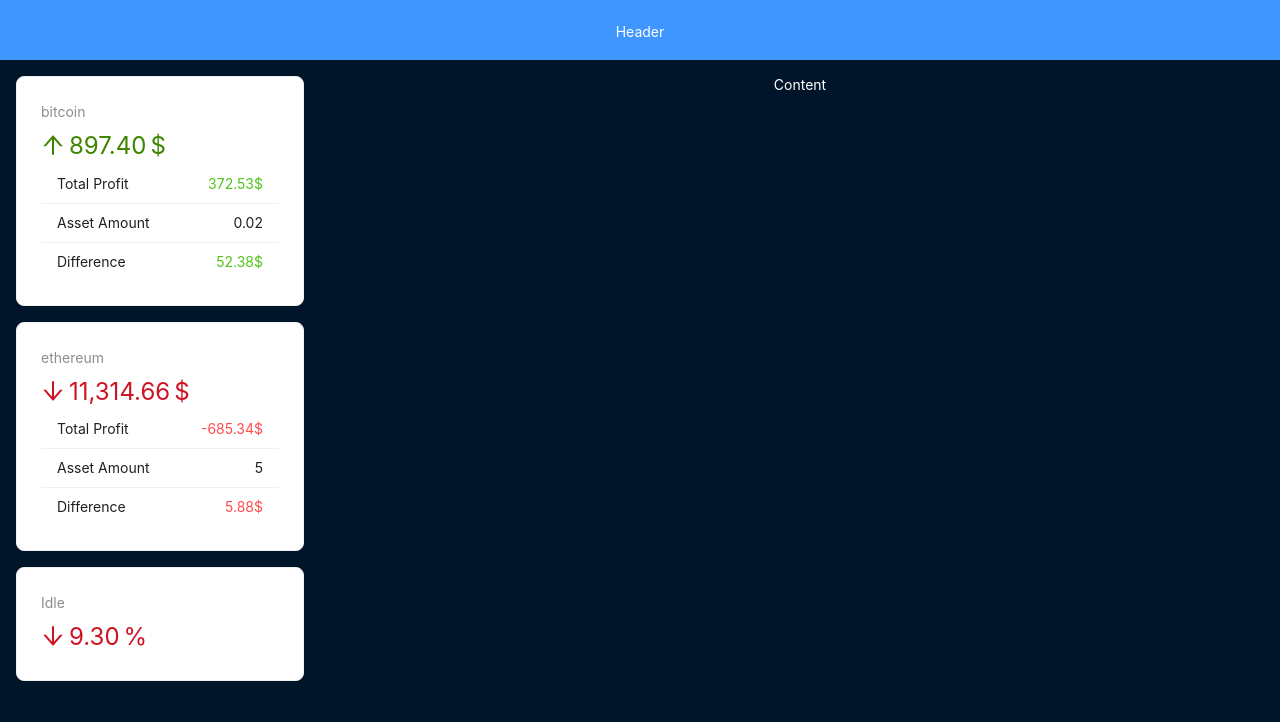
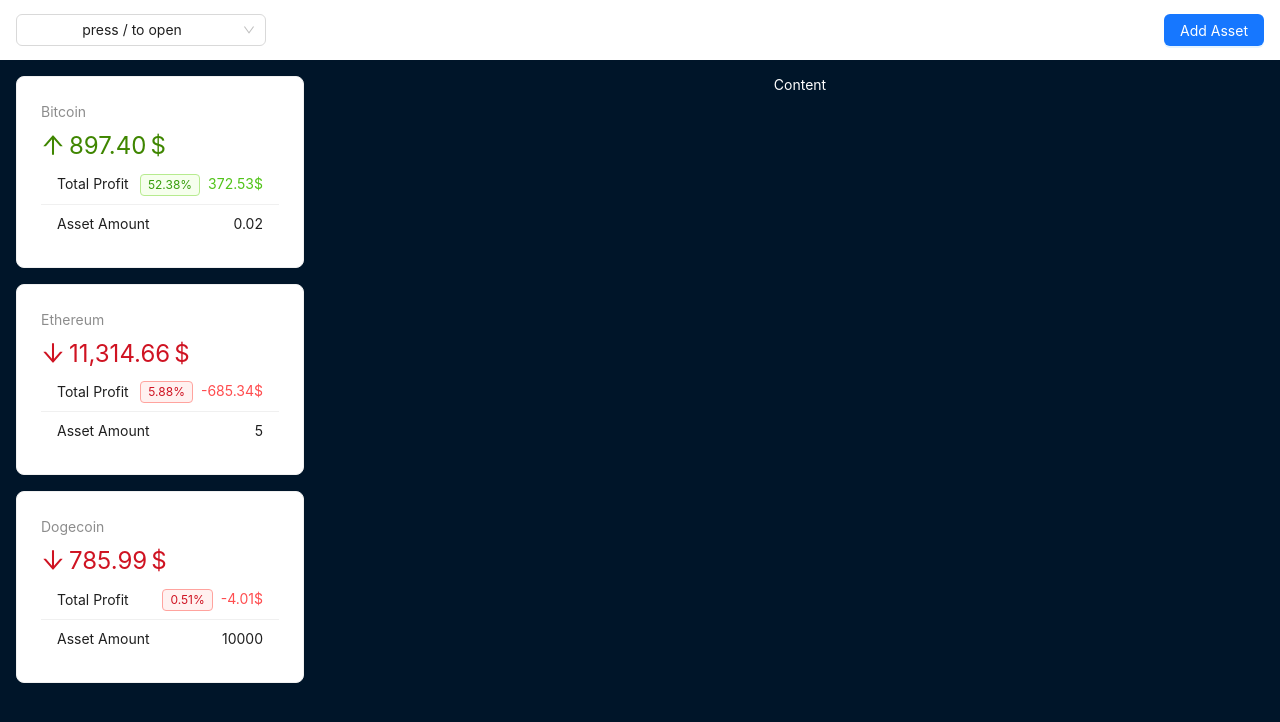
Before and after one commit to Finnimonius/react-crypto-project-test, a React (Vite) app: page / in a window 1280 px wide. Shown: the top 722 px of the page. Built offline with nearby package versions, Linux system fonts and the light colour scheme.

Commit message:
Finished sider

```diff
--- a/src/App.jsx
+++ b/src/App.jsx
@@ -1,18 +1,13 @@
-import './App.css'
-import { Layout } from 'antd';
-import AppHeader from './components/layout/AppHeader';
-import AppSider from './components/layout/AppSider';
-import AppContent from './components/layout/AppContent';
+
+import AppLayout from './components/layout/AppLayout';
+import CryptoContext, { CryptoContextProvider } from './context/crypto-context';
 
 function App() {
+
   return (
-    <Layout>
-      <AppHeader />
-      <Layout>
-        <AppSider />
-        <AppContent />
-      </Layout>
-    </Layout>
+    <CryptoContextProvider>
+      <AppLayout />
+    </CryptoContextProvider>
   )
 }
 
--- a/src/components/layout/AppHeader.jsx
+++ b/src/components/layout/AppHeader.jsx
@@ -1,14 +1,60 @@
-import { Layout } from 'antd';
+import { Layout, Select, Space, Button } from 'antd';
+import { useCrypto } from '../../context/crypto-context';
 
 const headerStyle = {
+  width: '100%',
   textAlign: 'center',
-  color: '#fff',
   height: 60,
   paddingInline: 48,
-  lineHeight: '64px',
-  backgroundColor: '#4096ff',
+  padding: '1rem',
+  display: 'flex',
+  background: 'white',
+  justifyContent: 'space-between',
+  alignItems: 'center'
 };
 
-export default function AppHeader () {
-    return (<Layout.Header style={headerStyle}>Header</Layout.Header>)
+const options = [
+  {
+    label: 'China',
+    value: 'china',
+    emoji: '🇨🇳',
+    desc: 'China (中国)',
+  },
+  {
+    label: 'USA',
+    value: 'usa',
+    emoji: '🇺🇸',
+    desc: 'USA (美国)',
+  },
+  {
+    label: 'Japan',
+    value: 'japan',
+    emoji: '🇯🇵',
+    desc: 'Japan (日本)',
+  },
+  {
+    label: 'Korea',
+    value: 'korea',
+    emoji: '🇰🇷',
+    desc: 'Korea (韩国)',
+  },
+];
+
+export default function AppHeader() {
+  const { crypto } = useCrypto()
+  return (
+    <Layout.Header style={headerStyle}>
+      <Select
+        style={{ width: 250 }}
+        value="press / to open"
+        optionLabelProp='label'
+        options={options}
+        optionRender={option => (
+          <Space>
+            <img src="" alt="" /> bitcoin
+          </Space>
+        )}
+      />
+      <Button type="primary">Add Asset</Button>
+    </Layout.Header>)
 }
--- /dev/null
+++ b/src/components/layout/AppLayout.jsx
@@ -0,0 +1,24 @@
+import { Layout, Spin } from 'antd';
+import AppHeader from './AppHeader';
+import AppSider from './AppSider';
+import AppContent from './AppContent';
+import CryptoContext from '../../context/crypto-context';
+import { useContext } from 'react';
+
+export default function AppLayout() {
+    const { loading } = useContext(CryptoContext)
+
+    if (loading) {
+        return <Spin fullscreen />
+    }
+
+    return (
+        <Layout>
+            <AppHeader />
+            <Layout>
+                <AppSider />
+                <AppContent />
+            </Layout>
+        </Layout>
+    )
+}
--- a/src/components/layout/AppSider.jsx
+++ b/src/components/layout/AppSider.jsx
@@ -1,44 +1,15 @@
-import { Layout, Card, Statistic, List, Typography, Spin, Tag } from 'antd';
+import { Layout, Card, Statistic, List, Typography, Tag } from 'antd';
 import { ArrowDownOutlined, ArrowUpOutlined } from '@ant-design/icons';
-import { useEffect, useState } from 'react';
-import { fakeFetchCrypto, fetchAssets } from '../../api';
-import { percentDifference } from '../../utils';
+import { capitalize } from '../../utils';
+import { useContext } from 'react';
+import CryptoContext from '../../context/crypto-context';
 
 const siderStyle = {
     padding: '1rem',
 };
 
 export default function AppSider() {
-    const [loading, setLoading] = useState(false)
-    const [crypto, setCrypto] = useState([])
-    const [assets, setAssets] = useState([])
-
-    useEffect(() => {
-        async function preload() {
-            setLoading(true)
-            const { result } = await fakeFetchCrypto()
-            const assets = await fetchAssets()
-
-            setAssets(assets.map(asset => {
-                const coin = result.find(c => c.id === asset.id)
-
-                return {
-                    grow: asset.price < coin.price,
-                    growPercent: percentDifference(asset.price, coin.price),
-                    totalAmount: asset.amount * coin.price,
-                    totalProfit: asset.amount * coin.price - asset.amount * asset.price,
-                    ...asset,
-                }
-            }))
-            setCrypto(result)
-            setLoading(false)
-        }
-        preload()
-    }, [])
-
-    if (loading) {
-        return <Spin fullscreen />
-    }
+    const { assets } = useContext(CryptoContext)
 
     return (
         <Layout.Sider width="25%" style={siderStyle}>
@@ -46,7 +17,7 @@ export default function AppSider() {
                 return (
                     <Card key={asset.id} style={{ marginBottom: '1rem' }}>
                         <Statistic
-                            title={asset.id}
+                            title={capitalize(asset.id)}
                             value={asset.totalAmount}
                             precision={2}
                             valueStyle={{ color: asset.grow ? '#3f8600' : '#cf1322' }}
@@ -56,31 +27,24 @@ export default function AppSider() {
                         <List
                             size='small'
                             dataSource={[
-                                { title: 'Total Profit', value: asset.totalProfit },
+                                { title: 'Total Profit', value: asset.totalProfit, withTag: true },
                                 { title: 'Asset Amount', value: asset.amount, isPlain: true },
-                                { title: 'Difference', value: asset.growPercent },
+                                // { title: 'Difference', value: asset.growPercent },
                             ]}
                             renderItem={item => (
                                 <List.Item>
                                     <span>{item.title}</span>
-                                    {item.isPlain && <span>{item.value}</span>}
-                                    {!item.isPlain && <Typography.Text type={asset.grow ? 'success' : 'danger'}>{item.value.toFixed(2)}$</Typography.Text>}
+                                    <span>
+                                        {item.withTag && <Tag color={asset.grow ? 'green' : 'red'}>{asset.growPercent}%</Tag>}
+                                        {item.isPlain && item.value}
+                                        {!item.isPlain && <Typography.Text type={asset.grow ? 'success' : 'danger'}>{item.value.toFixed(2)}$</Typography.Text>}
+                                    </span>
                                 </List.Item>
                             )}
                         />
                     </Card>
                 )
             })}
-            <Card>
-                <Statistic
-                    title="Idle"
-                    value={9.3}
-                    precision={2}
-                    valueStyle={{ color: '#cf1322' }}
-                    prefix={<ArrowDownOutlined />}
-                    suffix="%"
-                />
-            </Card>
         </Layout.Sider>
     )
 }
--- /dev/null
+++ b/src/context/crypto-context.jsx
@@ -0,0 +1,48 @@
+import { createContext, useState, useEffect, useContext } from "react";
+import { fakeFetchCrypto, fetchAssets } from '../api';
+import { percentDifference } from '../utils';
+
+const CryptoContext = createContext({
+    assets: [],
+    crypto: [],
+    loading: false,
+})
+
+export function CryptoContextProvider({children}) {
+        const [loading, setLoading] = useState(false)
+        const [crypto, setCrypto] = useState([])
+        const [assets, setAssets] = useState([])
+
+        useEffect(() => {
+            async function preload() {
+                setLoading(true)
+                const { result } = await fakeFetchCrypto()
+                const assets = await fetchAssets()
+
+                setAssets(assets.map(asset => {
+                    const coin = result.find(c => c.id === asset.id)
+
+                    return {
+                        grow: asset.price < coin.price,
+                        growPercent: percentDifference(asset.price, coin.price),
+                        totalAmount: asset.amount * coin.price,
+                        totalProfit: asset.amount * coin.price - asset.amount * asset.price,
+                        ...asset,
+                    }
+                }))
+                setCrypto(result)
+                setLoading(false)
+            }
+            preload()
+        }, [])
+
+    return <CryptoContext.Provider value={{loading, crypto, assets}}>
+        {children}
+    </CryptoContext.Provider>
+}
+
+export default CryptoContext
+
+export function useCrypto() {
+    return useContext(CryptoContext)
+}
--- a/src/data.js
+++ b/src/data.js
@@ -624,4 +624,10 @@ export const cryptoAssets = [
     price: 2400,
     date: new Date(),
   },
+  {
+    id: 'dogecoin',
+    amount: 10000,
+    price: 0.079,
+    date: new Date()
+  }
 ]
--- a/src/utils.js
+++ b/src/utils.js
@@ -1,3 +1,7 @@
 export function percentDifference(a, b) {
     return +(100 * Math.abs((a - b) / ((a + b) / 2))).toFixed(2)
 }
+
+export function capitalize(str) {
+    return str.charAt(0).toUpperCase() + str.substr(1)
+}
```
